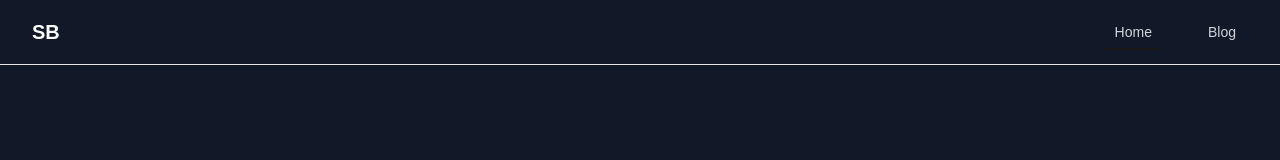
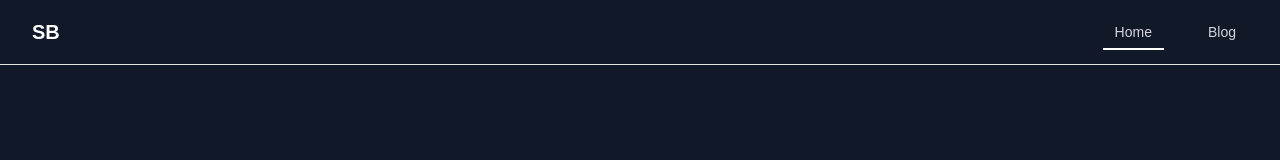
Before and after one commit to ShouryaBatra/personal-website, a Next.js app: page / in a window 1280 px wide. Shown: the top 160 px of the page. Built offline with nearby package versions, Linux system fonts and the light colour scheme.

Commit message:
Update Navbar.jsx

```diff
--- a/src/components/Navbar.jsx
+++ b/src/components/Navbar.jsx
@@ -51,7 +51,7 @@ function Navbar() {
                   {item.name}
                   {pathname === item.path && (
                     <motion.div
-                      className="absolute bottom-0 left-0 right-0 h-0.5 bg-primary"
+                      className="absolute bottom-0 left-0 right-0 h-0.5 bg-white"
                       layoutId="navbar-indicator"
                       transition={{
                         type: "spring",
```
